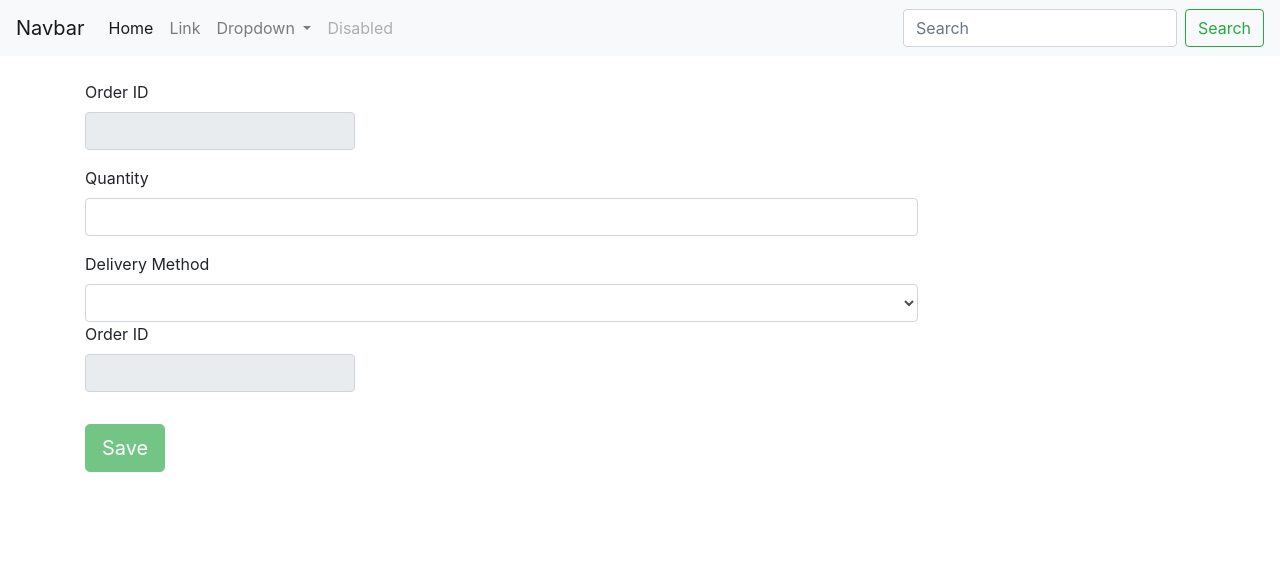
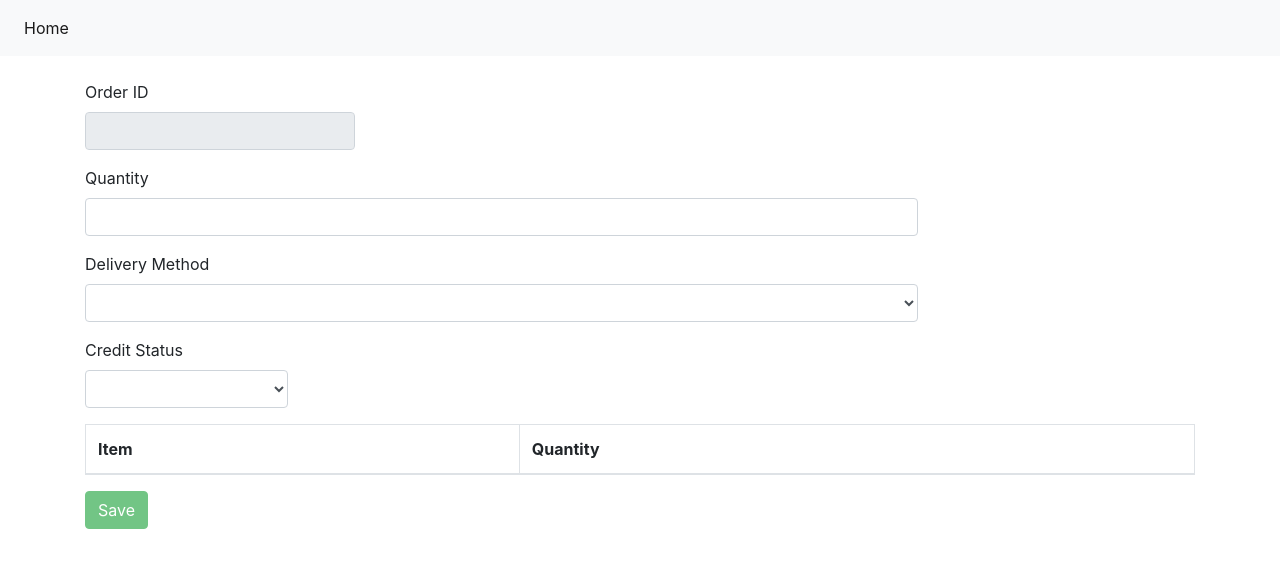
Before and after one commit to ludowica-fernando/sales-angular, an Angular app: page /enquiries/new in a window 1280 px wide. Shown: the top 568 px of the page. Built offline with nearby package versions, Linux system fonts and the light colour scheme.

Commit message:
updated manage enquiry form

```diff
--- a/src/app/home/home.component.html
+++ b/src/app/home/home.component.html
@@ -1,71 +1,67 @@
-<nav class="navbar navbar-expand-lg navbar-light bg-light">
-  <a class="navbar-brand" href="#">Navbar</a>
-  <button class="navbar-toggler" type="button" data-toggle="collapse" data-target="#navbarSupportedContent"
-    aria-controls="navbarSupportedContent" aria-expanded="false" aria-label="Toggle navigation">
-    <span class="navbar-toggler-icon"></span>
-  </button>
-
-  <div class="collapse navbar-collapse" id="navbarSupportedContent">
-    <ul class="navbar-nav mr-auto">
-      <li class="nav-item active">
-        <a class="nav-link" href="#">Home <span class="sr-only">(current)</span></a>
-      </li>
-      <li class="nav-item">
-        <a class="nav-link" href="#">Link</a>
-      </li>
-      <li class="nav-item dropdown">
-        <a class="nav-link dropdown-toggle" href="#" id="navbarDropdown" role="button" data-toggle="dropdown"
-          aria-haspopup="true" aria-expanded="false">
-          Dropdown
-        </a>
-        <div class="dropdown-menu" aria-labelledby="navbarDropdown">
-          <a class="dropdown-item" href="#">Action</a>
-          <a class="dropdown-item" href="#">Another action</a>
-          <div class="dropdown-divider"></div>
-          <a class="dropdown-item" href="#">Something else here</a>
-        </div>
-      </li>
-      <li class="nav-item">
-        <a class="nav-link disabled" href="#">Disabled</a>
-      </li>
-    </ul>
-    <form class="form-inline my-2 my-lg-0">
-      <input class="form-control mr-sm-2" type="search" placeholder="Search" aria-label="Search">
-      <button class="btn btn-outline-success my-2 my-sm-0" type="submit">Search</button>
-    </form>
-  </div>
-</nav>
-
 <div class="container">
   <div class="card-deck">
     <div class="card">
       <img src="https://images.pexels.com/photos/106344/pexels-photo-106344.jpeg?auto=compress&cs=tinysrgb&dpr=1&w=500"
         class="card-img-top">
       <div class="card-body">
-        <h5 class="card-title">Customers</h5>
+        <h5 class="card-title">New Customer</h5>
       </div>
-      <button class="btn btn-lg btn-primary btn-block" type="submit">Manage Customers</button>
+      <a routerLink="/customers/new" class="btn btn-primary"> <i class="fa fa-arrow-left"></i>Proceed</a>
     </div>
+    <div class="card">
+      <img src="https://images.pexels.com/photos/106344/pexels-photo-106344.jpeg?auto=compress&cs=tinysrgb&dpr=1&w=500"
+        class="card-img-top">
+      <div class="card-body">
+        <h5 class="card-title">Manage Existing Customers</h5>
+      </div>
+      <a routerLink="/customers" class="btn btn-primary"> <i class="fa fa-arrow-left"></i>Proceed</a>
+    </div>
+  </div>
+</div>
 
+<div class="container">
+  <div class="card-deck">
     <div class="card">
       <img src="https://images.pexels.com/photos/590045/pexels-photo-590045.jpeg?auto=compress&cs=tinysrgb&dpr=1&w=500"
         class="card-img-top">
       <div class="card-body">
-        <h5 class="card-title">Enquiries</h5>
+        <h5 class="card-title">New Enquiry</h5>
       </div>
-      <button class="btn btn-lg btn-primary btn-block" type="submit">Manage Enquiries</button>
+      <a routerLink="/enquiries/new" class="btn btn-primary"> <i class="fa fa-arrow-left"></i>Proceed</a>
     </div>
+    <div class="card">
+      <img src="https://images.pexels.com/photos/590045/pexels-photo-590045.jpeg?auto=compress&cs=tinysrgb&dpr=1&w=500"
+        class="card-img-top">
+      <div class="card-body">
+        <h5 class="card-title">Manage Existing Enquiries</h5>
+      </div>
+      <a routerLink="/enquiries" class="btn btn-primary"> <i class="fa fa-arrow-left"></i>Proceed</a>
+    </div>
+  </div>
+</div>
 
+<div class="container">
+  <div class="card-deck">
     <div class="card">
       <img
         src="https://images.pexels.com/photos/1323592/pexels-photo-1323592.jpeg?auto=compress&cs=tinysrgb&dpr=1&w=500"
         class="card-img-top">
       <div class="card-body">
-        <h5 class="card-title">Sales Orders</h5>
+        <h5 class="card-title">New Order</h5>
       </div>
-      <button class="btn btn-lg btn-primary btn-block" type="submit">Manage Orders</button>
+      <a routerLink="/orders/new" class="btn btn-primary"> <i class="fa fa-arrow-left"></i>Proceed</a>
+    </div>
+    <div class="card">
+      <img
+        src="https://images.pexels.com/photos/1323592/pexels-photo-1323592.jpeg?auto=compress&cs=tinysrgb&dpr=1&w=500"
+        class="card-img-top">
+      <div class="card-body">
+        <h5 class="card-title">Manage Sales Orders</h5>
+      </div>
+      <a routerLink="/orders" class="btn btn-primary"> <i class="fa fa-arrow-left"></i>Proceed</a>
     </div>
   </div>
+
 </div>
 
 <div class="container">
@@ -77,17 +73,16 @@
       <div class="card-body">
         <h5 class="card-title">Customer Returns</h5>
       </div>
-      <button class="btn btn-lg btn-primary btn-block" type="submit">Manage Orders</button>
+      <a routerLink="/customers/new" class="btn btn-primary"> <i class="fa fa-arrow-left"></i>Proceed</a>
     </div>
 
     <div class="card">
-      <img
-        src="https://images.pexels.com/photos/374720/pexels-photo-374720.jpeg?auto=compress&cs=tinysrgb&dpr=1&w=500"
+      <img src="https://images.pexels.com/photos/374720/pexels-photo-374720.jpeg?auto=compress&cs=tinysrgb&dpr=1&w=500"
         class="card-img-top">
       <div class="card-body">
         <h5 class="card-title">Customer Purchase History</h5>
       </div>
-      <button class="btn btn-lg btn-primary btn-block" type="submit">Manage Orders</button>
+      <a routerLink="/customers/new" class="btn btn-primary"> <i class="fa fa-arrow-left"></i>Proceed</a>
     </div>
   </div>
 </div>
--- a/src/app/manage-customer/manage-customer.component.ts
+++ b/src/app/manage-customer/manage-customer.component.ts
@@ -51,4 +51,5 @@ export class ManageCustomerComponent implements OnInit {
       console.log(data);
     });
   }
+
 }
--- a/src/app/manage-enquiry/manage-enquiry.component.html
+++ b/src/app/manage-enquiry/manage-enquiry.component.html
@@ -1,123 +1,76 @@
-<!-- <div class="container">
-  <table class="table table-striped">
-    <tbody>
-      <tr>
-        <td colspan="1">
-          <h3>Manage Enquiry Details</h3>
-          <form #enquiryForm="ngForm" (ngSubmit)="onSubmit()" class="mt-4">
-            <div class="form-row">
-              <div class="form-group col-md-3">
-                <label for="id">Order ID</label>
-                <input #id="ngModel" [(ngModel)]="enquiryDetails.id" name="id" id="id" type="text" class="form-control"
-                  [readonly]="true">
-              </div>
-            </div>
-            <div class="form-row">
-              <div class="form-group col-md-3">
-                <label for="id">Customer ID</label>
-                <input #id="ngModel" [(ngModel)]="enquiryDetails.customerId" name="customerId" id="customerId"
-                  type="text" class="form-control" [readonly]="isReadOnly">
-              </div>
-            </div>
-            <div class="form-group">
-              <label for="item">Item</label>
-              <input #item="ngModel" [(ngModel)]="enquiryDetails.item" name="item" id="item" type="text"
-                class="form-control col-md-9" required [readonly]="isReadOnly">
-            </div>
-            <div class="form-group">
-              <label for="qty">Quantity</label>
-              <input #qty="ngModel" [(ngModel)]="enquiryDetails.qty" name="qty" id="qty" type="text"
-                class="form-control col-md-9" required [readonly]="isReadOnly">
-            </div>
-            <div class="form-group">
-              <label for="itemAvailability">Item Availability</label>
-              <input #itemAvailability="ngModel" [(ngModel)]="enquiryDetails.itemAvailability" name="itemAvailability"
-                id="itemAvailability" type="text" class="form-control col-md-9" required [readonly]="isReadOnly">
-            </div>
-            <div class="form-group">
-              <label for="deliveryMethod">Delivery Method</label>
-              <select #deliveryMethod="ngModel" [(ngModel)]="enquiryDetails.deliveryMethod" name="deliveryMethod"
-                id="deliveryMethod" type="text" class="form-control col-md-9" required [readonly]="isReadOnly">
-                <option value="courier">Courier</option>
-                <option value="pickup">Pick Up</option>
-              </select>
-
-              <div class="form-group" *ngIf="enquiryDetails.deliveryMethod == 'courier'">
-                <label for="name">Enter College Name:</label>
-                <input type="text" class="form-control" id="name" ngModel name="other_college_name" required>
-              </div>
-
-            </div>
-            <div class="form-group">
-              <label for="creditStatus">Credit Status</label>
-              <input #creditStatus="ngModel" [(ngModel)]="enquiryDetails.creditStatus" name="creditStatus"
-                id="creditStatus" type="text" class="form-control col-md-9" required [readonly]="isReadOnly">
-            </div>
-            <div class="btn-group" role="group">
-              <button class="btn btn-success btn-lg" [disabled]="!enquiryForm.valid || isReadOnly">Save</button>
-              <button class="btn btn-primary btn-lg" *ngIf="enquiryDetails.id" type="button"
-                (click)="edit()">Edit</button>
-              <button class="btn btn-danger btn-lg" *ngIf="enquiryDetails.id" type="button"
-                (click)="delete()">Delete</button>
-            </div>
-          </form>
-        </td>
-      </tr>
-    </tbody>
-  </table>
-</div> -->
-
 <div class="container">
   <form #enquiryForm="ngForm" (ngSubmit)="onSubmit()" class="mt-4">
+
     <div class="form-row">
       <div class="form-group col-md-3">
         <label for="id">Order ID</label>
-        <input #id="ngModel" [(ngModel)]="enquiryDetails.id" name="id" id="id" type="text" class="form-control"
+        <input #id="ngModel" [(ngModel)]="enquiry.id" name="id" id="id" type="text" class="form-control"
           [readonly]="true">
       </div>
     </div>
+
     <div class="form-group">
       <label for="qty">Quantity</label>
-      <input #qty="ngModel" [(ngModel)]="enquiryDetails.qty" name="qty" id="qty" type="text"
+      <input #qty="ngModel" [(ngModel)]="enquiry.qty" name="qty" id="qty" type="text"
         class="form-control col-md-9" required [readonly]="isReadOnly">
     </div>
+
     <div class="form-group">
       <label for="deliveryMethod">Delivery Method</label>
-      <select #deliveryMethod="ngModel" [(ngModel)]="enquiryDetails.deliveryMethod" name="deliveryMethod"
+      <select #deliveryMethod="ngModel" [(ngModel)]="enquiry.deliveryMethod" name="deliveryMethod"
         id="deliveryMethod" type="text" class="form-control col-md-9" required>
         <option value="courier">Courier</option>
         <option value="pickup">Pick Up</option>
       </select>
 
-      <div *ngIf="enquiryDetails.deliveryMethod == 'courier'">
+      <div *ngIf="enquiry.deliveryMethod == 'courier'">
         <div class="form-row">
           <div class="form-group col-md-3">
             <label for="courierName">Courier Name</label>
-            <input #courierName="ngModel" [(ngModel)]="enquiryDetails.courierName" name="courierName" id="courierName"
+            <input #courierName="ngModel" [(ngModel)]="enquiry.courierName" name="courierName" id="courierName"
               type="text" class="form-control" [readonly]="isReadOnly">
           </div>
         </div>
         <div class="form-row">
           <div class="form-group col-md-3">
             <label for="courierTelephone">Courier Telephone</label>
-            <input #courierTelephone="ngModel" [(ngModel)]="enquiryDetails.courierTelephone" name="courierTelephone"
+            <input #courierTelephone="ngModel" [(ngModel)]="enquiry.courierTelephone" name="courierTelephone"
               id="courierTelephone" type="text" class="form-control" [readonly]="isReadOnly">
           </div>
         </div>
       </div>
-      <div class="form-row">
-        <div class="form-group col-md-3">
-          <label for="id">Order ID</label>
-          <input #id="ngModel" [(ngModel)]="enquiryDetails.id" name="id" id="id" type="text" class="form-control"
-            [readonly]="true">
-        </div>
+    </div>
+
+    <div class="form-row">
+      <div class="form-group col-md-3">
+        <label for="id">Credit Status</label>
+        <select #creditStatus="ngModel" [(ngModel)]="enquiry.creditStatus" name="creditStatus"
+          id="creditStatus" type="text" class="form-control col-md-9" required>
+          <option value="courier">Blocked</option>
+          <option value="pickup">Un-Blocked</option>
+        </select>
       </div>
+    </div>
 
-    </div>
+    <table class="table table-bordered">
+      <thead>
+        <tr>
+          <th>Item</th>
+          <th>Quantity</th>
+        </tr>
+      </thead>
+      <tbody>
+        <tr *ngFor="let item of itemList">
+          <td></td>
+        </tr>
+        <tr></tr>
+      </tbody>
+    </table>
+
     <div class="btn-group" role="group">
-      <button class="btn btn-success btn-lg" [disabled]="!enquiryForm.valid || isReadOnly">Save</button>
-      <button class="btn btn-primary btn-lg" *ngIf="enquiryDetails.id" type="button" (click)="edit()">Edit</button>
-      <button class="btn btn-danger btn-lg" *ngIf="enquiryDetails.id" type="button" (click)="delete()">Delete</button>
+      <button class="btn btn-success" [disabled]="!enquiryForm.valid || isReadOnly">Save</button>
+      <button class="btn btn-primary" *ngIf="enquiry.id" type="button" (click)="edit()">Edit</button>
+      <button class="btn btn-danger" *ngIf="enquiry.id" type="button" (click)="delete()">Delete</button>
     </div>
   </form>
 </div>
--- a/src/app/manage-enquiry/manage-enquiry.component.ts
+++ b/src/app/manage-enquiry/manage-enquiry.component.ts
@@ -14,7 +14,7 @@ export class ManageEnquiryComponent implements OnInit {
   id: string;
   isReadOnly = true;
   enquiryList = [];
-  enquiryDetails: Enquiry = new Enquiry();
+  enquiry: Enquiry = new Enquiry();
 
   constructor(
     private route: ActivatedRoute,
@@ -27,7 +27,7 @@ export class ManageEnquiryComponent implements OnInit {
     this.id = this.route.snapshot.paramMap.get('id');
     if (this.id) {
       this.enquiryService.getEnquiry(this.id).subscribe(data => {
-        this.enquiryDetails = data;
+        this.enquiry = data;
       });
     }
     else {
@@ -47,7 +47,7 @@ export class ManageEnquiryComponent implements OnInit {
   }
 
   onSubmit() {
-    this.enquiryService.addEnquiry(this.enquiryDetails).subscribe(data => {
+    this.enquiryService.addEnquiry(this.enquiry).subscribe(data => {
       console.log(data);
     });
   }
@@ -67,4 +67,5 @@ export class ManageEnquiryComponent implements OnInit {
   //     this.hide = true;
   //   }
   // }
+
 }
--- a/src/app/manage-order/manage-order.component.html
+++ b/src/app/manage-order/manage-order.component.html
@@ -21,28 +21,28 @@
             </div>
             <div class="form-group">
               <label for="customerId">Customer ID</label>
-              <input #customerId="ngModel" [(ngModel)]="orderDetails.customerId" name="customerId" id="customerId" type="text"
+              <input #customerId="ngModel" [(ngModel)]="orderDetails.customerId" name="customerId" id="customerId"
+                type="text" class="form-control col-md-9" required [readonly]="isReadOnly">
+            </div>
+            <div class="form-group">
+              <label for="customerName">Customer Name</label>
+              <input #customerName="ngModel" [(ngModel)]="orderDetails.customerName" name="customerName"
+                id="customerName" type="text" class="form-control col-md-9" required [readonly]="isReadOnly">
+            </div>
+            <div class="form-group">
+              <label for="item">Item</label>
+              <input #item="ngModel" [(ngModel)]="orderDetails.item" name="item" id="item" type="text"
                 class="form-control col-md-9" required [readonly]="isReadOnly">
             </div>
             <div class="form-group">
-              <label for="customerName">Customer Name</label>
-              <input #customerName="ngModel" [(ngModel)]="orderDetails.customerName" name="customerName" id="customerName" type="text"
+              <label for="qty">Quantity</label>
+              <input #qty="ngModel" [(ngModel)]="orderDetails.qty" name="qty" id="qty" type="text"
                 class="form-control col-md-9" required [readonly]="isReadOnly">
             </div>
             <div class="form-group">
-              <label for="item">Item</label>
-              <input #item="ngModel" [(ngModel)]="orderDetails.item" name="item"
-                id="item" type="text" class="form-control col-md-9" required [readonly]="isReadOnly">
-            </div>
-            <div class="form-group">
-              <label for="qty">Quantity</label>
-              <input #qty="ngModel" [(ngModel)]="orderDetails.qty" name="qty"
-                id="qty" type="text" class="form-control col-md-9" required [readonly]="isReadOnly">
-            </div>
-            <div class="form-group">
               <label for="price">Price</label>
-              <input #price="ngModel" [(ngModel)]="orderDetails.price" name="price"
-                id="price" type="text" class="form-control col-md-9" required [readonly]="isReadOnly">
+              <input #price="ngModel" [(ngModel)]="orderDetails.price" name="price" id="price" type="text"
+                class="form-control col-md-9" required [readonly]="isReadOnly">
             </div>
             <div class="form-group">
               <label for="deliveryDate">Delivery Date</label>
--- /dev/null
+++ b/src/app/models/enquiry-item.ts
@@ -0,0 +1,12 @@
+import { Item } from './item';
+
+export class EnquiryItem {
+    id: number;
+    quantity: number;
+    product: Item = new Item();
+
+    constructor() {
+        this.id = null;
+        this.quantity = null;
+    }
+}
--- a/src/app/models/enquiry.ts
+++ b/src/app/models/enquiry.ts
@@ -1,6 +1,8 @@
+import { Customer } from './customer';
+import { EnquiryItem } from './enquiry-item';
+
 export class Enquiry {
     id: number;
-    customerId: number;
     item: string;
     qty: number;
     itemAvailability: string;
@@ -9,9 +11,11 @@ export class Enquiry {
     courierTelephone: number;
     creditStatus: string;
 
+    customer: Customer = new Customer();
+    enquiryItems: EnquiryItem[] = [];
+
     constructor() {
         this.id = null;
-        this.customerId = null;
         this.item = null;
         this.qty = null;
         this.itemAvailability = null;
--- a/src/app/navbar/navbar.component.html
+++ b/src/app/navbar/navbar.component.html
@@ -1,35 +1,13 @@
 <nav class="navbar navbar-expand-lg navbar-light bg-light">
-  <a class="navbar-brand" href="#">Navbar</a>
-  <button class="navbar-toggler" type="button" data-toggle="collapse" data-target="#navbarSupportedContent" aria-controls="navbarSupportedContent" aria-expanded="false" aria-label="Toggle navigation">
+  <button class="navbar-toggler" type="button" data-toggle="collapse" data-target="#navbarSupportedContent"
+    aria-controls="navbarSupportedContent" aria-expanded="false" aria-label="Toggle navigation">
     <span class="navbar-toggler-icon"></span>
   </button>
-
   <div class="collapse navbar-collapse" id="navbarSupportedContent">
     <ul class="navbar-nav mr-auto">
       <li class="nav-item active">
-        <a class="nav-link" href="#">Home <span class="sr-only">(current)</span></a>
-      </li>
-      <li class="nav-item">
-        <a class="nav-link" href="#">Link</a>
-      </li>
-      <li class="nav-item dropdown" ngbDropdown #myDrop="ngbDropdown">
-        <a class="nav-link dropdown-toggle" ngbDropdownAnchor (focus)="myDrop.open()" href="#" id="navbarDropdown" role="button" data-toggle="dropdown" aria-haspopup="true" aria-expanded="false">
-          Dropdown
-        </a>
-        <div class="dropdown-menu" ngbDropdownMenu aria-labelledby="navbarDropdown">
-          <a class="dropdown-item" href="#">Action</a>
-          <a class="dropdown-item" href="#">Another action</a>
-          <div class="dropdown-divider"></div>
-          <a class="dropdown-item" href="#">Something else here</a>
-        </div>
-      </li>
-      <li class="nav-item">
-        <a class="nav-link disabled" href="#">Disabled</a>
+        <a class="nav-link" routerLink="/home">Home <span class="sr-only">(current)</span></a>
       </li>
     </ul>
-    <form class="form-inline my-2 my-lg-0">
-      <input class="form-control mr-sm-2" type="search" placeholder="Search" aria-label="Search">
-      <button class="btn btn-outline-success my-2 my-sm-0" type="submit">Search</button>
-    </form>
   </div>
 </nav>
```
Also changed, not shown: src/app/models/item.ts (added, +9 -0 lines).
